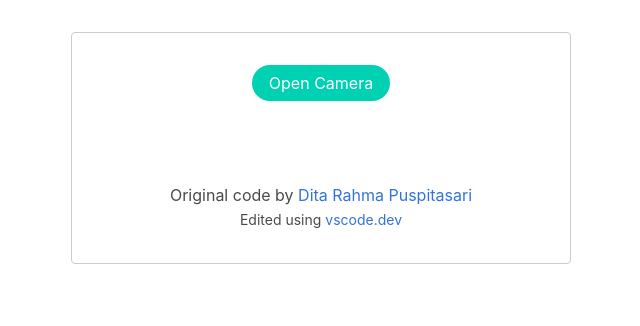
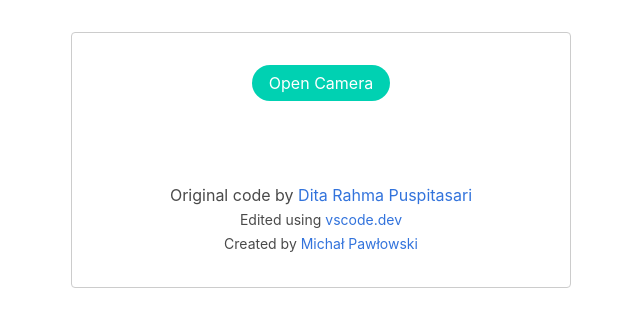
Before and after one commit to misza222/hf_api_predict, a plain HTML site: page index.html in a window 1280 px wide. Shown: the whole page, without its empty margins (319-959 px from the left). Drawn offline with nearby package versions, Linux system fonts and the light colour scheme.

Commit message:
Added link to myself

```diff
--- a/index.html
+++ b/index.html
@@ -50,6 +50,7 @@
             <hr/>
             <p>Original code by <a href="https://codepen.io/ditarahma08/pen/GRRxZLW">Dita Rahma Puspitasari</a></p>
             <p><small>Edited using <a href="https://vscode.dev/">vscode.dev</a></small></p>
+            <p><small>Created by <a href="https://pawlowskimichal.github.io/blog/">Michał Pawłowski</a></small></p>
 
         </div>
     </body>
```
